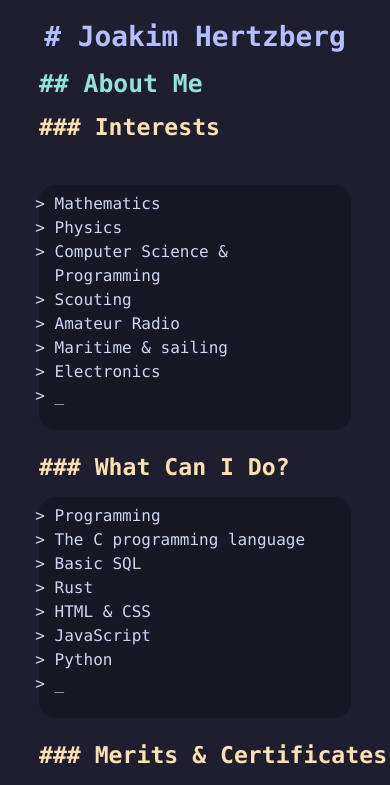
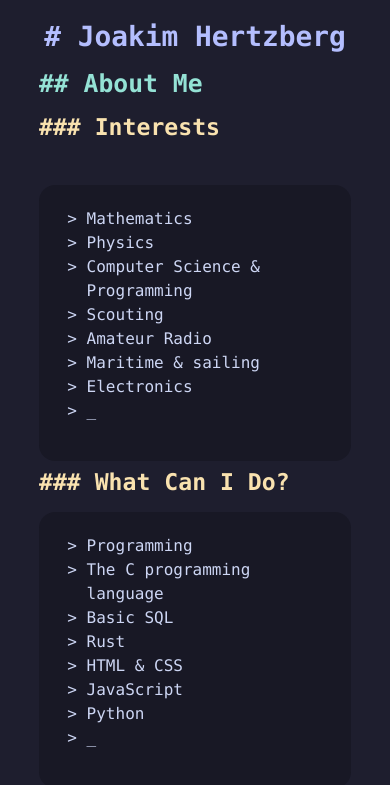
Before and after one commit to jockehertz/jockehertz.github.io, a plain HTML site: page index.html in a window 390 px wide. Shown: the top 785 px of the page. Drawn offline with nearby package versions, Linux system fonts and the light colour scheme; a web font is replaced by a local one.

Commit message:
Began converting to flexbox for mobile support

```diff
--- a/styles.css
+++ b/styles.css
@@ -1,5 +1,8 @@
 body {
   background-color: #1e1e2e;
+  display: flex;
+  flex-direction: column;
+  justify-content: center;
 }
 
 h1 {
@@ -44,7 +47,7 @@ ul {
   width: 90%;
   list-style-type: " > ";
   padding-top: 2%;
-  padding-left: 5%;
+  margin: 5%;
   padding-bottom: 2%;
 }
 
@@ -63,6 +66,7 @@ ul {
   margin: auto;
   width: 80%;
   border-radius: 1em;
+  margin-left: 10%;
 }
 
 .console:hover {
```
